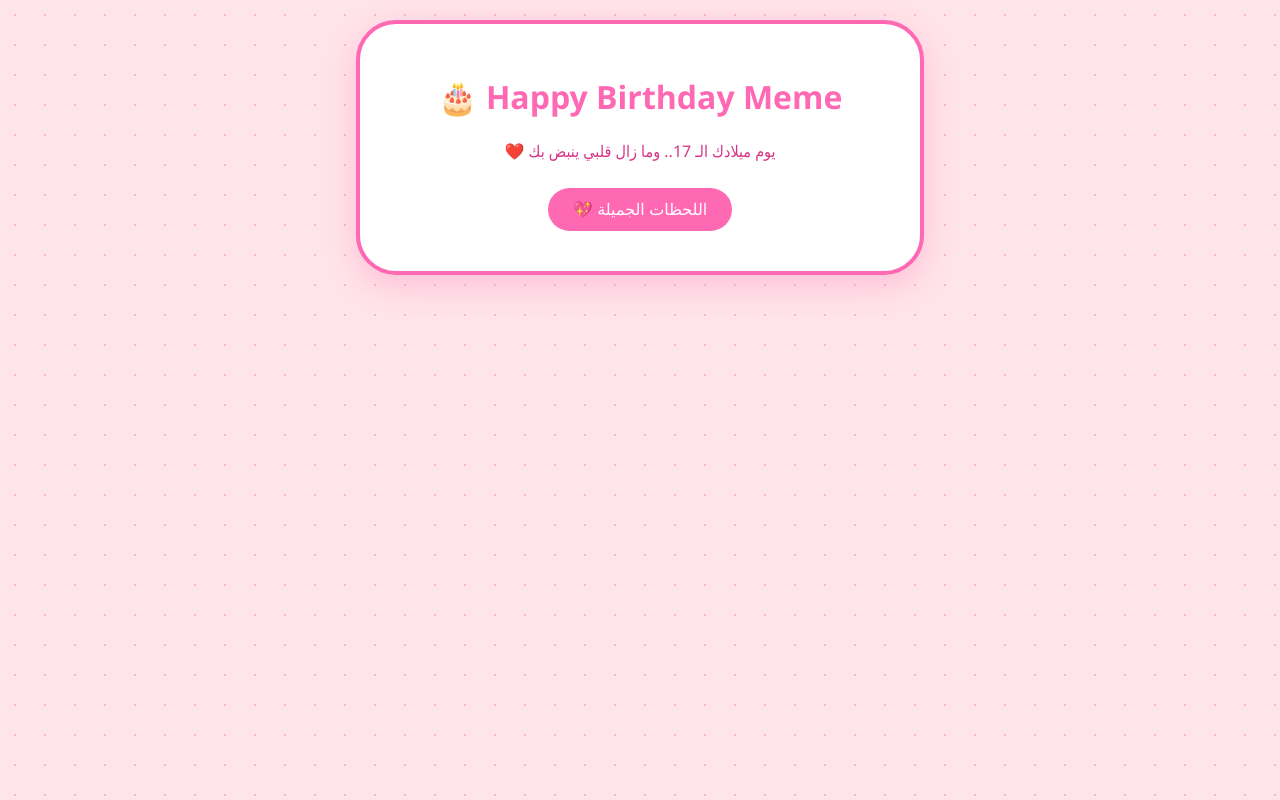
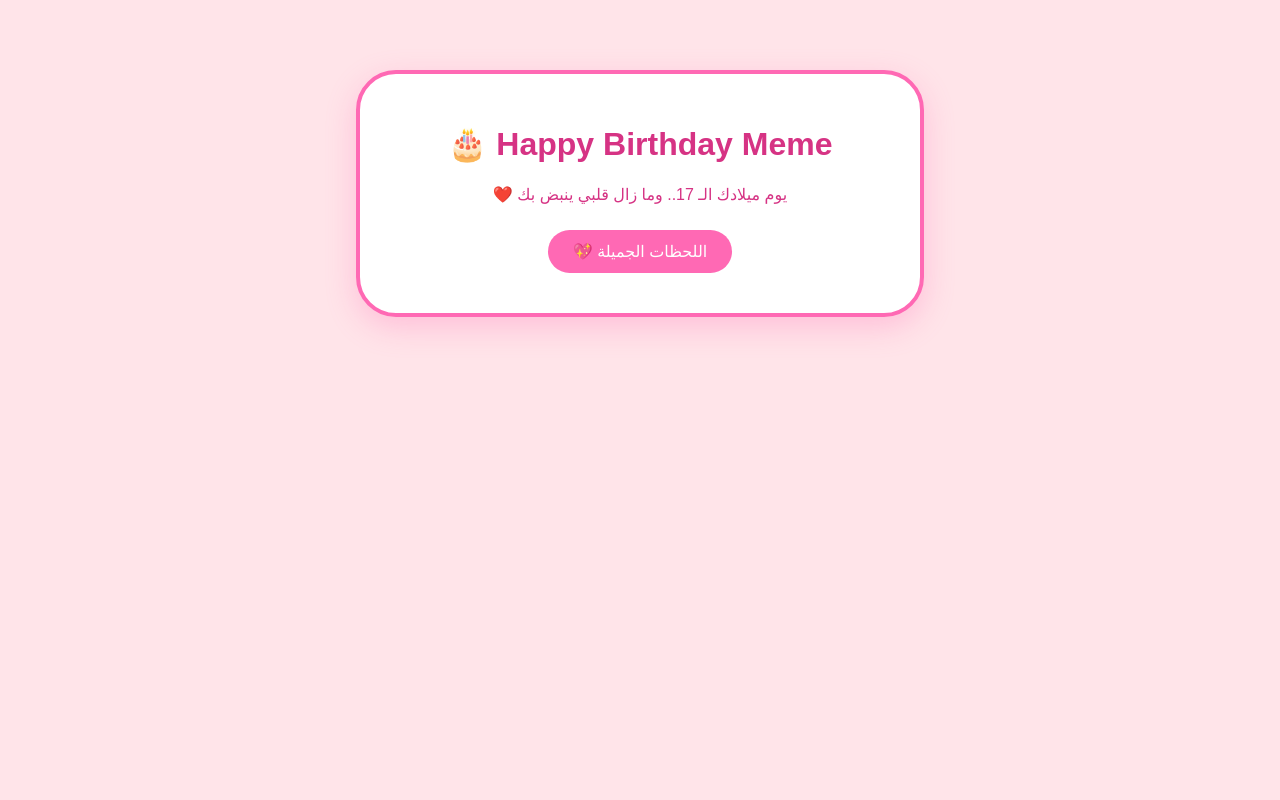
Before and after one commit to azozhmdan8-boop/Meme-Birthday-, a plain HTML site: page index.html in a window 1280 px wide. Drawn offline with Linux system fonts and the light colour scheme.

Commit message:
Update index.html

```diff
--- a/index.html
+++ b/index.html
@@ -6,70 +6,30 @@
     <meta charset="UTF-8">
     <title>ميلاد منون 🎀</title>
     <style>
-        body {
-            /* لمسة خفيفة: خلفية بنقاط وردية هادئة */
-            background-color: #ffe4e9;
-            background-image: radial-gradient(#ffb7c5 1px, transparent 1px);
-            background-size: 30px 30px;
-            font-family: 'Segoe UI', Tahoma, sans-serif;
-            text-align: center;
-            color: #d63384;
-            margin: 0;
-            padding: 20px;
-        }
-        .container {
-            background: #fff;
-            border: 4px solid #ff69b4;
-            border-radius: 40px;
-            padding: 30px;
-            max-width: 500px;
-            margin: 0 auto;
-            box-shadow: 0 10px 30px rgba(255, 105, 180, 0.3);
-        }
+        body { background-color: #ffe4e9; font-family: sans-serif; text-align: center; color: #d63384; margin: 0; padding: 20px; }
+        .container { background: #fff; border: 4px solid #ff69b4; border-radius: 40px; padding: 30px; max-width: 500px; margin: 50px auto; box-shadow: 0 10px 30px rgba(255, 105, 180, 0.3); }
         .page { display: none; }
         .active { display: block; }
-        button { background: #ff69b4; color: white; border: none; padding: 12px 25px; border-radius: 25px; cursor: pointer; font-size: 16px; margin: 10px; transition: 0.3s; }
-        button:hover { transform: scale(1.05); background: #ff85c1; }
-        img { width: 100%; height: 250px; object-fit: cover; border-radius: 20px; margin: 10px 0; border: 3px solid #ffd1dc; }
-        h1 { color: #ff69b4; }
+        button { background: #ff69b4; color: white; border: none; padding: 12px 25px; border-radius: 25px; cursor: pointer; margin: 10px; font-size: 16px; }
+        img { width: 100%; border-radius: 20px; margin: 10px 0; border: 3px solid #ffd1dc; }
     </style>
 </head>
 <body>
-
     <div class="container">
         <div id="page1" class="page active">
             <h1>Happy Birthday Meme 🎂</h1>
             <p>يوم ميلادك الـ 17.. وما زال قلبي ينبض بك ❤️</p>
             <button onclick="showPage(2)">اللحظات الجميلة 💖</button>
         </div>
-
         <div id="page2" class="page">
-        <h2>اللحظات الجميلة 💖</h2>
             <img src="https://i.postimg.cc/nhHCQLZS/D6E4CDDD-BF33-4012-A346-1D6A67BD369C.jpg">
-        <br>
             <button onclick="showPage(1)">الرجوع 🔙</button>
-        <button onclick="showPage(3)">التالي 🎶</button>
-    </div>
-
-    <div id="page3" class="page">
-        <h2>For u 🎶</h2>
-        <p>اضغطي على الصور للاستماع 🎧</p>
-        <button onclick="showPage(2)">الرجوع 🔙</button>
-        <button onclick="showPage(4)">رسالة أخيرة 💌</button>
-    </div>
-
-    <div id="page4" class="page">
-        <h2>I love you 🎀</h2>
-        <p>أحبك مره والله.. - عزوزك.</p>
-        <button onclick="showPage(3)">الرجوع 🔙</button>
         </div>
     </div>
-
     <script>
         function showPage(n) {
             document.querySelectorAll('.page').forEach(p => p.classList.remove('active'));
             document.getElementById('page' + n).classList.add('active');
-        window.scrollTo(0, 0);
         }
     </script>
 </body>
```
Lines whose indentation alone changed are shown as unchanged.
